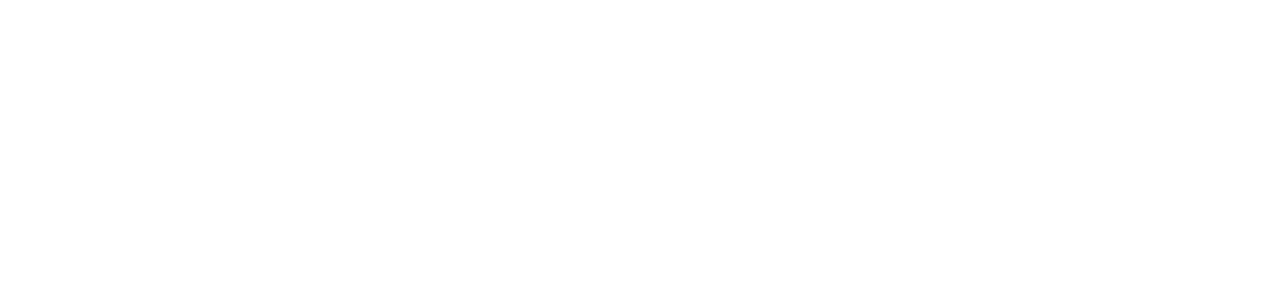
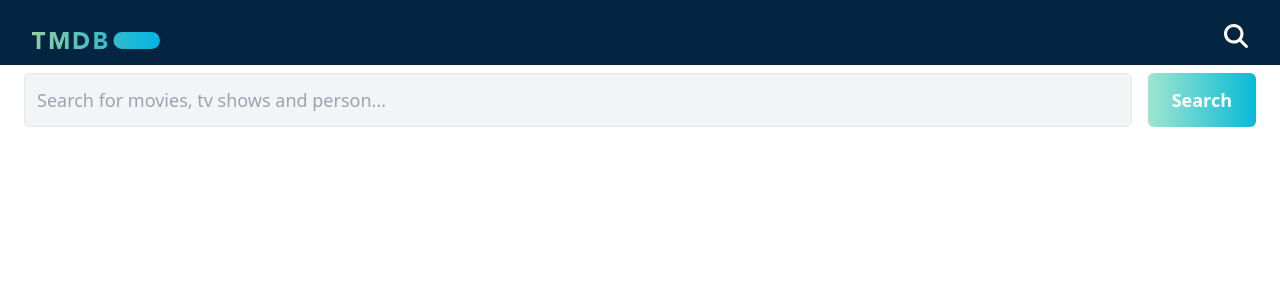
Before and after one commit to Paulhakeem/PRE-Movies, a Vue app: page /search in a window 1280 px wide. Before the commit this address had no page. Shown: the top 300 px of the page. Built offline with nearby package versions, Linux system fonts and the light colour scheme.

Commit message:
adding search component

```diff
--- a/src/components/Wallpaper.vue
+++ b/src/components/Wallpaper.vue
@@ -1,22 +1,7 @@
 <script setup>
-import {ref} from 'vue'
+import { useMovieStore } from '../store/searchMovie.js'
 
-
-  const api = '6b8d838296e5a23e5137a70749753a2d'
-  const searchQuery = ref('')
-  const movies = ref([])
-
-const searchMovies = async () => {
-    try {
-      const response = await fetch(
-        `https://api.themoviedb.org/3/search/movie?api_key=6b8d838296e5a23e5137a70749753a2d&query=${searchQuery.value}`
-      )
-      const search = await response.json();
-      console.log(search);
-    } catch (error) {
-      console.error(error);
-    }
-  }
+const tvShows = useMovieStore()
 </script>
 <template>
   <div
@@ -28,20 +13,21 @@
         Millions of movies, TV shows and people to discover. Explore now.
       </p>
     </div>
-    <form @submit.prevent="searchMovies(searchQuery)"
+    <form @submit.prevent="tvShows.searchMovies"
     class="form flex flex-row mx-6 pt-14 gap-4">
       <input
-        v-model="searchQuery"
+        v-model="tvShows.searchQuery"
         class="bg-gray-100 border text-md w-full p-3 outline-none text-lg text-gray-600 rounded-full"
         type="text"
         placeholder="Search for movies, tv shows and person..."
       />
-
-      <button
+        <button
         class="bg-gradient-to-r from-[#a0e5d0] to-[#07bad8] hover:bg-gredient-light text-lg text-white font-bold py-3 px-6 rounded-full"
       >
         Search
       </button>
+
+
     </form>
   </div>
 </template>
--- a/src/router/index.js
+++ b/src/router/index.js
@@ -6,6 +6,7 @@
 import TVShow from '../views/TVShow.vue'
 import Popular from '../views/Popular.vue'
 import TopRated from '../views/TopRated.vue'
+import searchMovies from '../views/searchMovies.vue'
 
 const router = createRouter({
   history: createWebHistory(import.meta.env.BASE_URL),
@@ -44,6 +45,11 @@
       path: '/top-rated-movies',
       name: 'top-rated',
       component: TopRated
+    },
+    {
+      path: '/search',
+      name: 'search',
+      component: searchMovies
     }
   ]
 })
--- a/src/store/searchMovie.js
+++ b/src/store/searchMovie.js
@@ -1,23 +1,30 @@
 import { defineStore } from 'pinia'
-import {ref, onMounted} from 'vue'
+import { ref } from 'vue'
+import { useRouter } from 'vue-router'
 
 export const useMovieStore = defineStore('movies', () => {
-  const api = '6b8d838296e5a23e5137a70749753a2d'
-  const search = ref('')
+  const router = useRouter()
+  const searchQuery = ref('')
   const movies = ref([])
 
-  const fetchMovies = async() => {
+const searchMovies = async () => {
+
+    if(searchQuery != '') {
+      router.push({
+        path: '/search'
+      })
+    }
     try {
-      const searchMovies = await fetch(
-        `https://api.themoviedb.org/3/search/collection?apiKey=${api}s=${search.value}`
-      );
-      const respose = await searchMovies.json();
-      shows.value = respose.results;
-      console.log(respose);
+      const response = await fetch(
+        `https://api.themoviedb.org/3/search/movie?api_key=6b8d838296e5a23e5137a70749753a2d&query=${searchQuery.value}`
+      )
+      const search = await response.json();
+      movies.value = search.results
+      console.log(search);
     } catch (error) {
-      alert("Error fetching data:", error);
+      console.error(error);
     }
-
+    searchQuery.value = ''
   }
-    return { search, movies, api }
+    return { searchQuery, movies, searchMovies }
   })
--- a/src/views/TVShow.vue
+++ b/src/views/TVShow.vue
@@ -4,7 +4,7 @@
 import Wallpaper from "../components/Wallpaper.vue"
 import Footer from "../components/Footer.vue"
 
-const shows = ref([]);
+const shows = ref([])
 
 onMounted(async () => {
   try {
@@ -13,6 +13,7 @@
     );
     const list = await fetchShows.json();
     shows.value = list.results;
+    tvRating.value = list.results.vote_average
     console.log(list);
   } catch (error) {
     alert("Error fetching data:", error);
--- /dev/null
+++ b/src/views/searchMovies.vue
@@ -0,0 +1,76 @@
+<script setup>
+import { useMovieStore } from "../store/searchMovie";
+
+const useMovie = useMovieStore();
+</script>
+
+<template>
+  <div class="bg-[#032541] p-4">
+    <div class="flex justify-between mx-4">
+      <RouterLink to="/" class="cursor-pointer mt-4">
+        <img src="../assets/logo1.svg" class="w-32" alt="" />
+      </RouterLink>
+
+      <font-awesome-icon
+        :icon="['fas', 'magnifying-glass']"
+        class="text-2xl text-[#fffefa] pt-2"
+      />
+    </div>
+  </div>
+
+  <main>
+    <div class="movie space-y-10  mt-2">
+      <form class="form flex flex-row mx-6 gap-4">
+        <input
+          class="bg-gray-100 border text-md w-full p-3 outline-none text-lg text-gray-600 rounded-md"
+          type="text"
+          placeholder="Search for movies, tv shows and person..."
+        />
+        <button
+          class="bg-gradient-to-r from-[#a0e5d0] to-[#07bad8] hover:bg-gredient-light text-lg text-white font-bold py-3 px-6 rounded-md"
+        >
+          Search
+        </button>
+      </form>
+      <div v-for="movie in useMovie.movies" :key="movie.tmdbID" class="list mx-6">
+        <div class="flex w-full shadow-md rounded-md pr-4 mb-6">
+          <img
+            :src="`https://image.tmdb.org/t/p/original/${movie.poster_path}`"
+            alt="movie poster"
+            class="mb-2 w-24"
+          />
+          <div class="mx-4 pt-2">
+            <div>
+              <h3 class="font-bold text-gray-800 text-base">{{ movie.title }}</h3>
+            </div>
+            <div class="font-medium text-gray-400 pt-1">
+              <h3>{{ movie.release_date }}</h3>
+            </div>
+            <div class="font-medium text-gray-700 pt-2">
+              <p>{{ movie.overview }}</p>
+            </div>
+          </div>
+        </div>
+        <!-- <div class="max-w-md flex-1 basis-12 pt-10 pb-10 pl-4 pr-4 w-64">
+          <img
+            :src="`https://image.tmdb.org/t/p/original/${movie.poster_path}`"
+            alt="movie poster"
+            class="mb-2"
+          />
+
+          <button
+            class="bg-[#032541] text-[#88cca5] text-center rounded-full w-14 pb-1"
+          >
+            {{ movie.media_type }}
+          </button>
+          <div>
+            <h3 class="font-semibold text-base">{{ movie.title }}</h3>
+          </div>
+          <div class="font-medium text-gray-400">
+            <h3>{{ movie.release_date }}</h3>
+          </div>
+        </div> -->
+      </div>
+    </div>
+  </main>
+</template>
```
